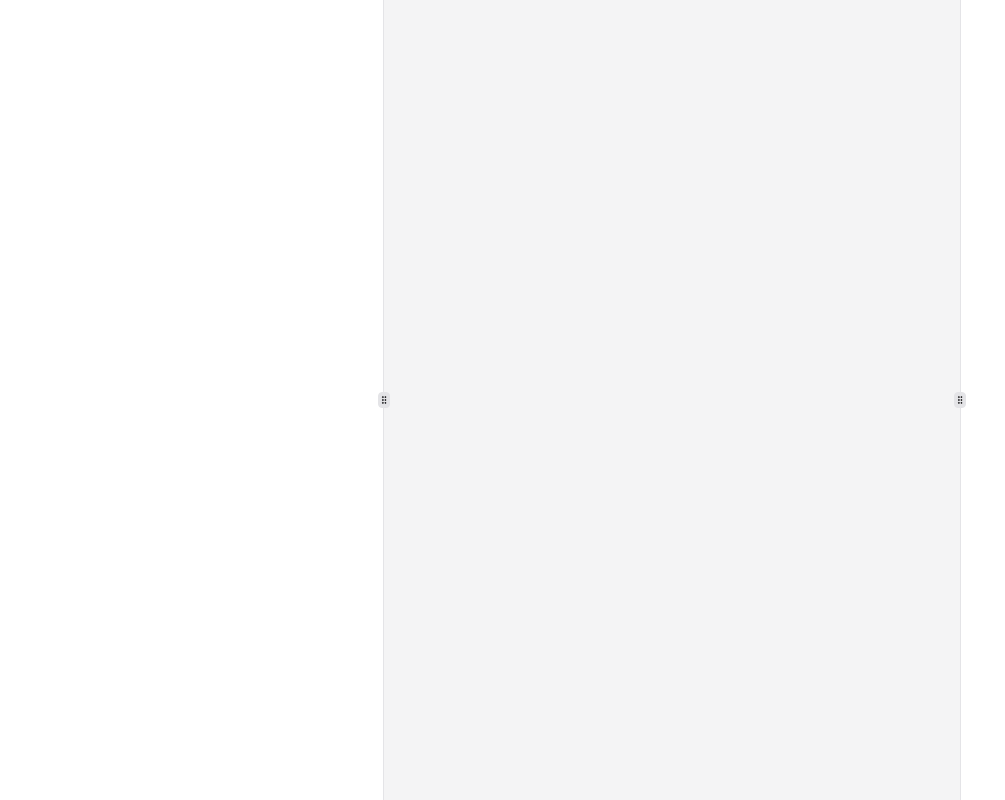
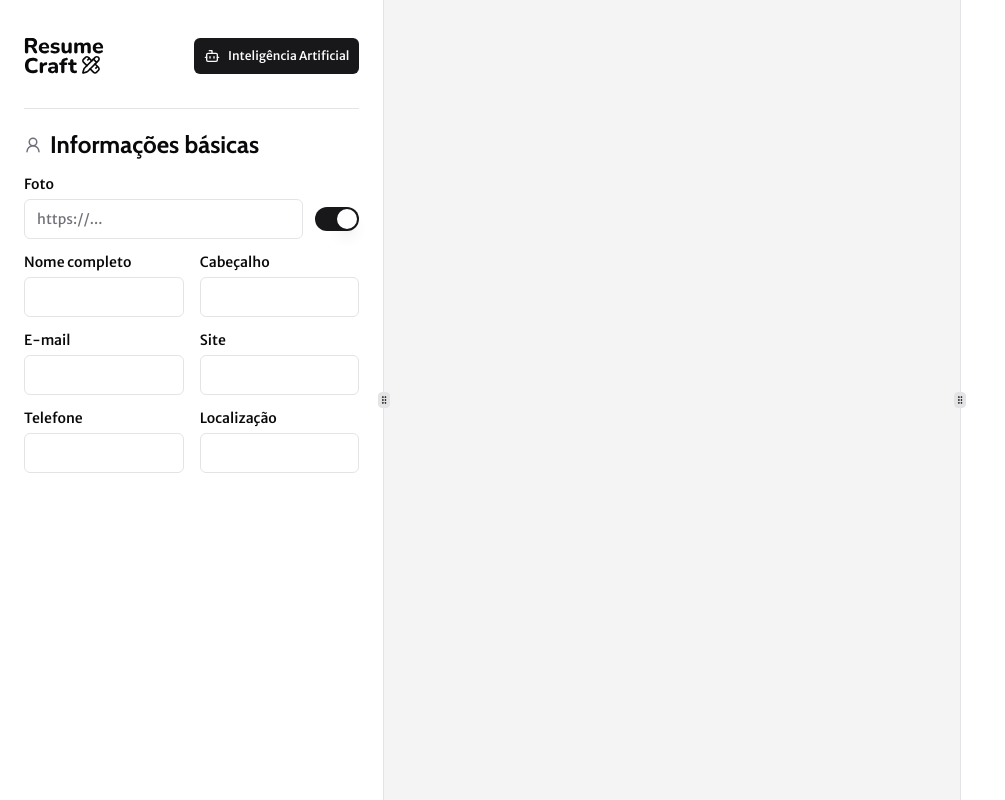
Before and after one commit to Lucbm99/BalanceBites, a Next.js app: page /dashboard/food-planners/example in a window 1280 px wide. Shown: the whole page, without its empty margins (0-1005 px from the left). Built offline with nearby package versions, Linux system fonts and the light colour scheme.

Commit message:
Feature - seção: informações básicas

```diff
--- a/package.json
+++ b/package.json
@@ -13,7 +13,9 @@
     "@radix-ui/react-dialog": "^1.1.5",
     "@radix-ui/react-dropdown-menu": "^2.1.5",
     "@radix-ui/react-label": "^2.1.2",
+    "@radix-ui/react-separator": "^1.1.2",
     "@radix-ui/react-slot": "^1.1.1",
+    "@radix-ui/react-switch": "^1.1.3",
     "class-variance-authority": "^0.7.1",
     "clsx": "^2.1.1",
     "lucide-react": "^0.474.0",
--- a/src/components/pages/dashboard/planner/index.tsx
+++ b/src/components/pages/dashboard/planner/index.tsx
@@ -1,14 +1,36 @@
+"use client";
+
 import {
     ResizableHandle,
     ResizablePanel,
     ResizablePanelGroup,
-} from "@/components/ui/resizable"
-import { InfosSideBar } from "./infos-sidebar"
-import { PlannerContent } from "./planner-content"
-import { StructureSidebar } from "./structure-sidebar"
+} from "@/components/ui/resizable";
+import { FormProvider, useForm } from "react-hook-form";
+import { InfosSideBar } from "./infos-sidebar";
+import { PlannerContent } from "./planner-content";
+import { StructureSidebar } from "./structure-sidebar";
 
 export const PlannerPage = () => {
+    const defaultValues: PlannerData = {
+        content: {
+            image: {
+                url: "",
+                visible: true
+            },
+            infos: {
+                email: "",
+                fullName: "",
+                headline: "",
+                location: "",
+                phone: "",
+                website: "",
+            }
+        }
+    }
+    const methods = useForm<PlannerData>({ defaultValues });
+
     return (
+        <FormProvider {...methods}>
             <main className="w-full h-screen overflow-hidden">
                 <ResizablePanelGroup direction="horizontal" className="w-full w-full">
                     <ResizablePanel minSize={20} maxSize={40} defaultSize={30}>
@@ -26,5 +48,6 @@ export const PlannerPage = () => {
                     </ResizablePanel>
                 </ResizablePanelGroup>
             </main>
+        </FormProvider>
     )
 }
--- /dev/null
+++ b/src/components/pages/dashboard/planner/infos-sidebar/ai-generation-dropdown.tsx
@@ -0,0 +1,11 @@
+import { Button } from "@/components/ui/button"
+import { Bot } from "lucide-react"
+
+export const AIGenerationDropdown = () => {
+    return (
+        <Button className="gap-2 text-xs px-2.5 py-1 h-9">
+            <Bot size={20} />
+            Inteligência Artificial
+        </Button>
+    )
+}
--- a/src/components/pages/dashboard/planner/infos-sidebar/index.tsx
+++ b/src/components/pages/dashboard/planner/infos-sidebar/index.tsx
@@ -1,7 +1,23 @@
+import Logo from "@/assets/logo.svg";
+import { Separator } from "@/components/ui/separator";
+import Link from "next/link";
+import { AIGenerationDropdown } from "./ai-generation-dropdown";
+import { BasicInfoSection } from "./sections/basic-info";
+
 export const InfosSideBar = () => {
     return (
         <aside className="w-full h-full p-6 overflow-y-auto">
+            <div className="w-full flex items-center justify-between">
+                <Link href="/dashboard/food-planners">
+                    <Logo className="w-full max-w-[80px]" />
+                </Link>
 
+                <AIGenerationDropdown />
+            </div>
+
+            <Separator className="my-5" />
+
+            <BasicInfoSection />
         </aside>
     )
 }
--- /dev/null
+++ b/src/components/pages/dashboard/planner/infos-sidebar/section-title.tsx
@@ -0,0 +1,15 @@
+import { LucideIcon } from "lucide-react";
+
+type SectionTitleProps = {
+    icon: LucideIcon;
+    title: string;
+}
+
+export const SectionTitle = ({ icon: Icon, title }: SectionTitleProps) => {
+    return (
+        <div className="flex items-center gap-2">
+            <Icon size={18} className="text-muted-foreground" />
+            <h3 className="text-2xl font-title font-bold">{title}</h3>
+        </div>
+    )
+}
--- /dev/null
+++ b/src/components/pages/dashboard/planner/infos-sidebar/sections/basic-info.tsx
@@ -0,0 +1,32 @@
+import { InputField } from "@/components/ui/input/field"
+import { SwitchField } from "@/components/ui/switch/field"
+import { UserRound } from "lucide-react"
+import { SectionTitle } from "../section-title"
+
+export const BasicInfoSection = () => {
+    return (
+        <div>
+            <SectionTitle title="Informações básicas" icon={UserRound} />
+
+            <div className="grid grid-cols-2 gap-4 mt-4 w-full">
+                <div className="col-span-full w-full flex gap-3 items-end">
+                    <InputField
+                        label="Foto"
+                        placeholder="https://..."
+                        name="content.image.url"
+                        containerClassName="flex-1"
+                    />
+
+                    <SwitchField name="content.image.visible" className="mb-2" />
+                </div>
+
+                <InputField label="Nome completo" name="content.infos.fullName" />
+                <InputField label="Cabeçalho" name="content.infos.headline" />
+                <InputField label="E-mail" name="content.infos.email" />
+                <InputField label="Site" name="content.infos.website" />
+                <InputField label="Telefone" name="content.infos.phone" />
+                <InputField label="Localização" name="content.infos.location" />
+            </div>
+        </div>
+    )
+}
--- a/src/components/ui/field-wrapper.tsx
+++ b/src/components/ui/field-wrapper.tsx
@@ -1,14 +1,16 @@
+import { cn } from "@/lib/utils";
 import { ReactNode } from "react";
 import { Label } from "./label";
 
 type FieldWrapperProps = {
     label: string;
     children: ReactNode;
+    className?: string;
 }
 
-export const FieldWrapper = ({ label, children }: FieldWrapperProps) => {
+export const FieldWrapper = ({ label, className, children }: FieldWrapperProps) => {
     return (
-        <div className="flex flex-col gap-2">
+        <div className={cn("flex flex-col gap-2", className)}>
             <Label>{label}</Label>
             {children}
         </div>
--- a/src/components/ui/input/field.tsx
+++ b/src/components/ui/input/field.tsx
@@ -3,12 +3,13 @@ import { Controller, useFormContext } from "react-hook-form";
 import { Input } from ".";
 import { FieldWrapper } from "../field-wrapper";
 
-type InputFieldProps = ComponentProps<typeof Input> &{
+type InputFieldProps = ComponentProps<typeof Input> & {
     label: string;
     name: string;
+    containerClassName?: string;
 }
 
-export const InputField = ({ label, name, required, ...props }: InputFieldProps) => {
+export const InputField = ({ label, name, required, containerClassName, ...props }: InputFieldProps) => {
     const { control } = useFormContext();
 
     return (
@@ -19,7 +20,7 @@ export const InputField = ({ label, name, required, ...props }: InputFieldProps)
                 required: required && "Campo obrigatório",
             }}
             render={({ field, fieldState }) => (
-                <FieldWrapper label={label}>
+                <FieldWrapper label={label} className={containerClassName}>
                     <Input {...props} {...field} />
                     {fieldState.error && (
                         <p className="text-sm text-red-500">
--- /dev/null
+++ b/src/components/ui/separator.tsx
@@ -0,0 +1,31 @@
+"use client"
+
+import * as React from "react"
+import * as SeparatorPrimitive from "@radix-ui/react-separator"
+
+import { cn } from "@/lib/utils"
+
+const Separator = React.forwardRef<
+  React.ElementRef<typeof SeparatorPrimitive.Root>,
+  React.ComponentPropsWithoutRef<typeof SeparatorPrimitive.Root>
+>(
+  (
+    { className, orientation = "horizontal", decorative = true, ...props },
+    ref
+  ) => (
+    <SeparatorPrimitive.Root
+      ref={ref}
+      decorative={decorative}
+      orientation={orientation}
+      className={cn(
+        "shrink-0 bg-border",
+        orientation === "horizontal" ? "h-[1px] w-full" : "h-full w-[1px]",
+        className
+      )}
+      {...props}
+    />
+  )
+)
+Separator.displayName = SeparatorPrimitive.Root.displayName
+
+export { Separator }
--- /dev/null
+++ b/src/components/ui/switch/field.tsx
@@ -0,0 +1,21 @@
+import { Controller, useFormContext } from "react-hook-form";
+import { Switch } from ".";
+
+type SwitchFieldProps = {
+    name: string;
+    className?: string;
+}
+
+export const SwitchField = ({ name, ...props }: SwitchFieldProps) => {
+    const { control } = useFormContext();
+
+    return (
+        <Controller
+            control={control}
+            name={name}
+            render={({ field, fieldState }) => (
+                <Switch {...props} checked={field.value} onCheckedChange={field.onChange} />
+            )}
+        />
+    )
+}
--- /dev/null
+++ b/src/components/ui/switch/index.tsx
@@ -0,0 +1,29 @@
+"use client"
+
+import * as React from "react"
+import * as SwitchPrimitives from "@radix-ui/react-switch"
+
+import { cn } from "@/lib/utils"
+
+const Switch = React.forwardRef<
+  React.ElementRef<typeof SwitchPrimitives.Root>,
+  React.ComponentPropsWithoutRef<typeof SwitchPrimitives.Root>
+>(({ className, ...props }, ref) => (
+  <SwitchPrimitives.Root
+    className={cn(
+      "peer inline-flex h-6 w-11 shrink-0 cursor-pointer items-center rounded-full border-2 border-transparent transition-colors focus-visible:outline-none focus-visible:ring-2 focus-visible:ring-ring focus-visible:ring-offset-2 focus-visible:ring-offset-background disabled:cursor-not-allowed disabled:opacity-50 data-[state=checked]:bg-primary data-[state=unchecked]:bg-input",
+      className
+    )}
+    {...props}
+    ref={ref}
+  >
+    <SwitchPrimitives.Thumb
+      className={cn(
+        "pointer-events-none block h-5 w-5 rounded-full bg-background shadow-lg ring-0 transition-transform data-[state=checked]:translate-x-5 data-[state=unchecked]:translate-x-0"
+      )}
+    />
+  </SwitchPrimitives.Root>
+))
+Switch.displayName = SwitchPrimitives.Root.displayName
+
+export { Switch }
```
Also changed, not shown: src/@types/types.d.ts (added, +23 -0 lines), 1 other file (tests, documents, lock files or other folders). Lines whose indentation alone changed are shown as unchanged.
